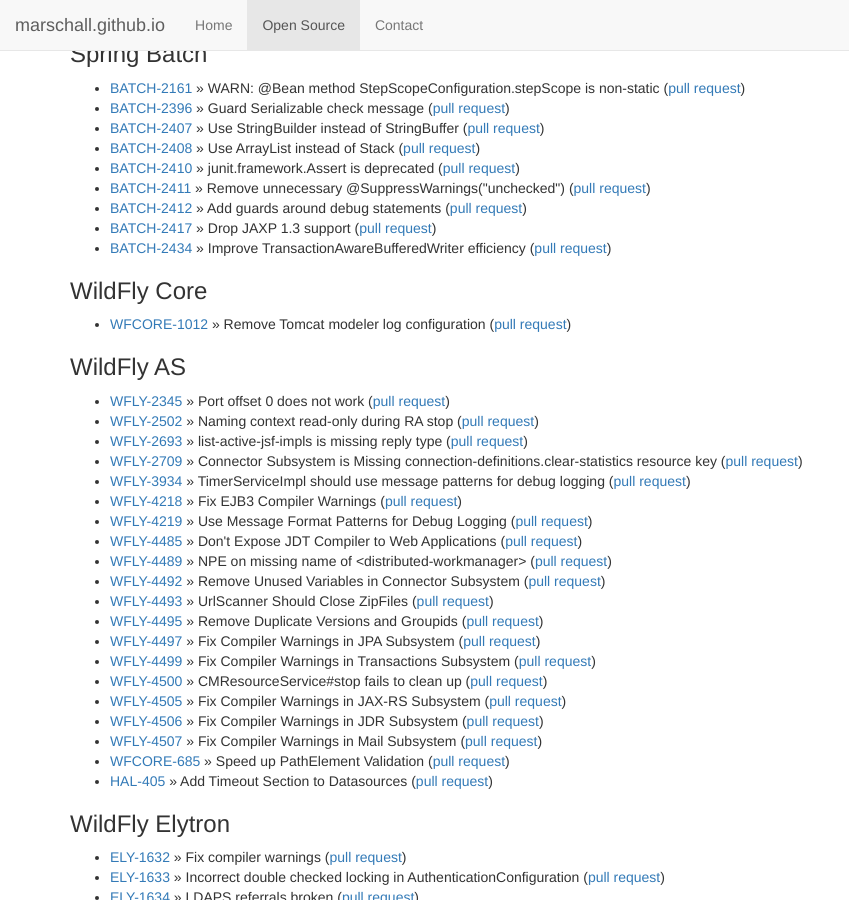
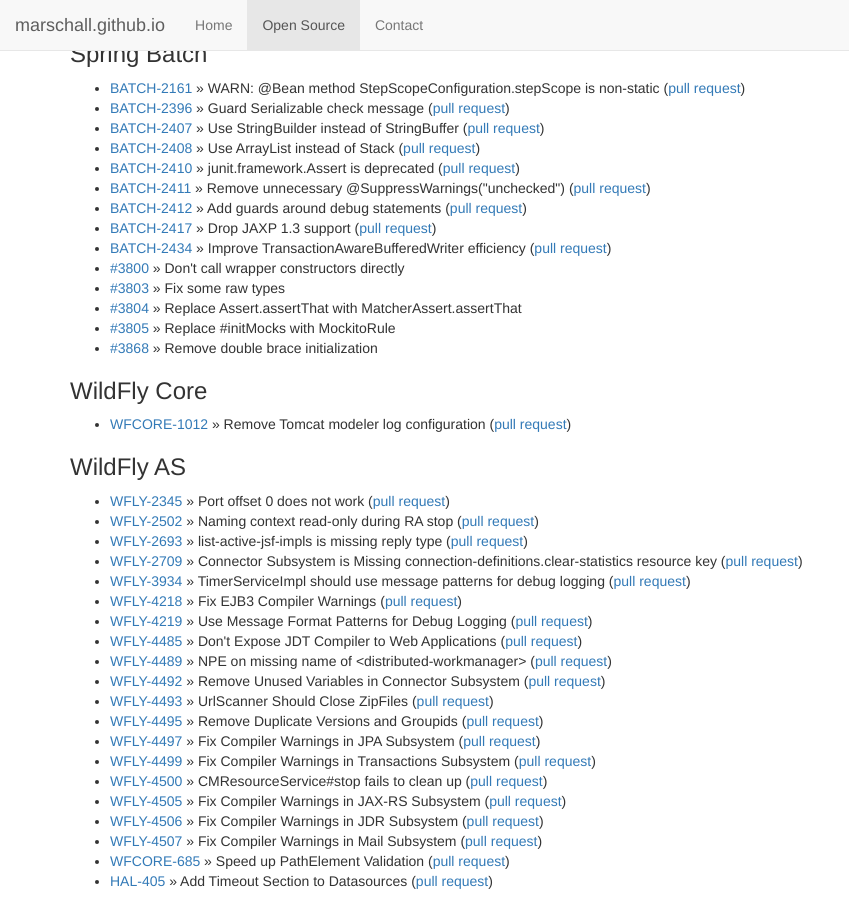
Before and after one commit to marschall/marschall.github.com, a Jekyll site: the page built from open-source.html, in a window 1280 px wide and 900 px high, scrolled down 2004 px. Shown: the whole window, without its empty margins (0-849 px from the left). Built offline with Jekyll 4.4.1, drawn with Linux system fonts in a browser that asks for light colours.

Commit message:
add spring batch prs

```diff
--- a/open-source.html
+++ b/open-source.html
@@ -138,6 +138,11 @@
   <li><a href="https://jira.spring.io/browse/BATCH-2412">BATCH-2412</a> &raquo; Add guards around debug statements (<a href="https://github.com/spring-projects/spring-batch/pull/383">pull request</a>)</li>
   <li><a href="https://jira.spring.io/browse/BATCH-2417">BATCH-2417</a> &raquo; Drop JAXP 1.3 support (<a href="https://github.com/spring-projects/spring-batch/pull/384">pull request</a>)</li>
   <li><a href="https://jira.spring.io/browse/BATCH-2434">BATCH-2434</a> &raquo; Improve TransactionAwareBufferedWriter efficiency (<a href="https://github.com/spring-projects/spring-batch/pull/387">pull request</a>)</li>
+  <li><a href="https://github.com/spring-projects/spring-batch/pull/3800">#3800</a> &raquo; Don't call wrapper constructors directly</li>
+  <li><a href="https://github.com/spring-projects/spring-batch/pull/3803">#3803</a> &raquo; Fix some raw types</li>
+  <li><a href="https://github.com/spring-projects/spring-batch/pull/3804">#3804</a> &raquo; Replace Assert.assertThat with MatcherAssert.assertThat</li>
+  <li><a href="https://github.com/spring-projects/spring-batch/pull/3805">#3805</a> &raquo; Replace #initMocks with MockitoRule</li>
+  <li><a href="https://github.com/spring-projects/spring-batch/pull/3868">#3868</a> &raquo; Remove double brace initialization</li>
 </ul>
 <h3>WildFly Core</h3>
 <ul>
```
